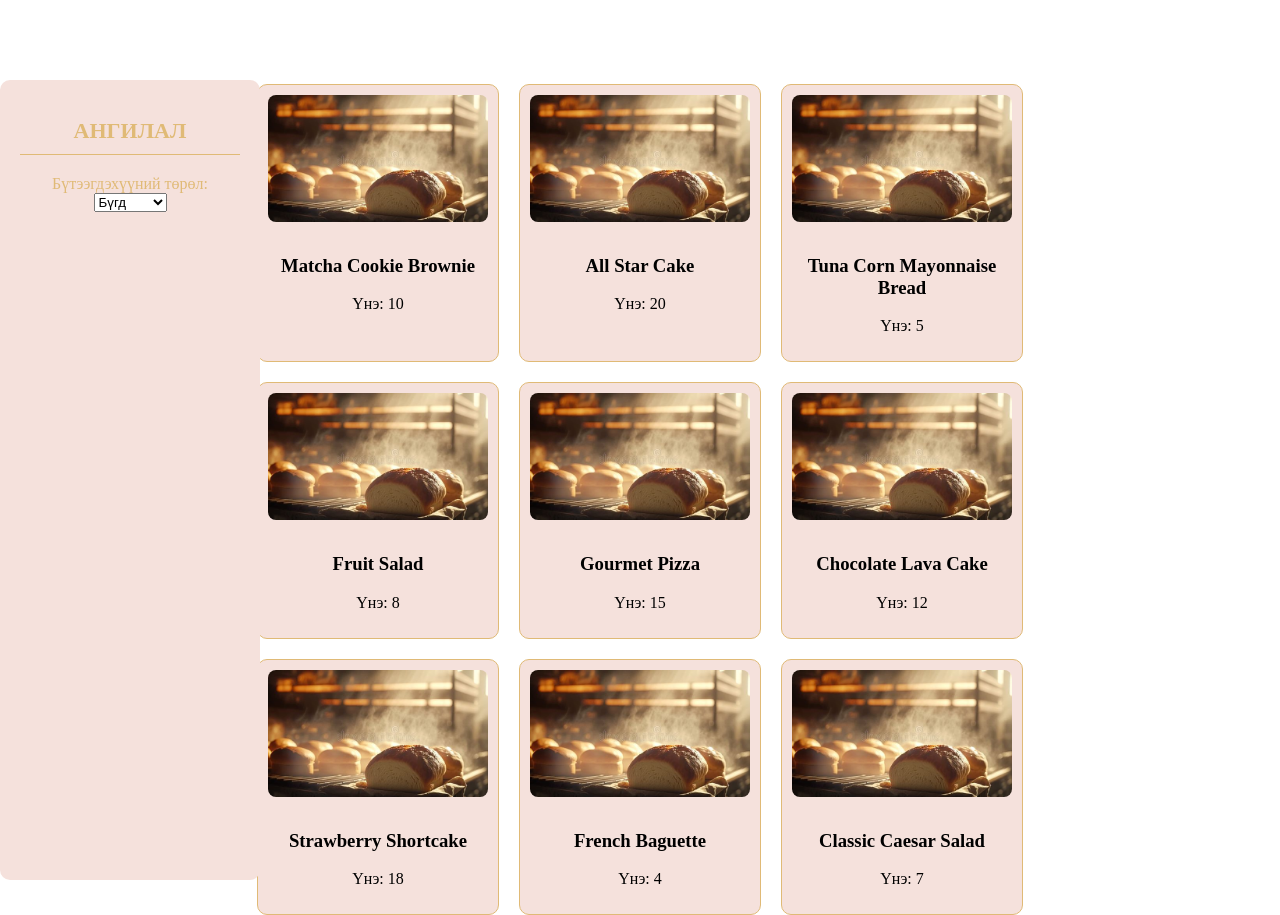
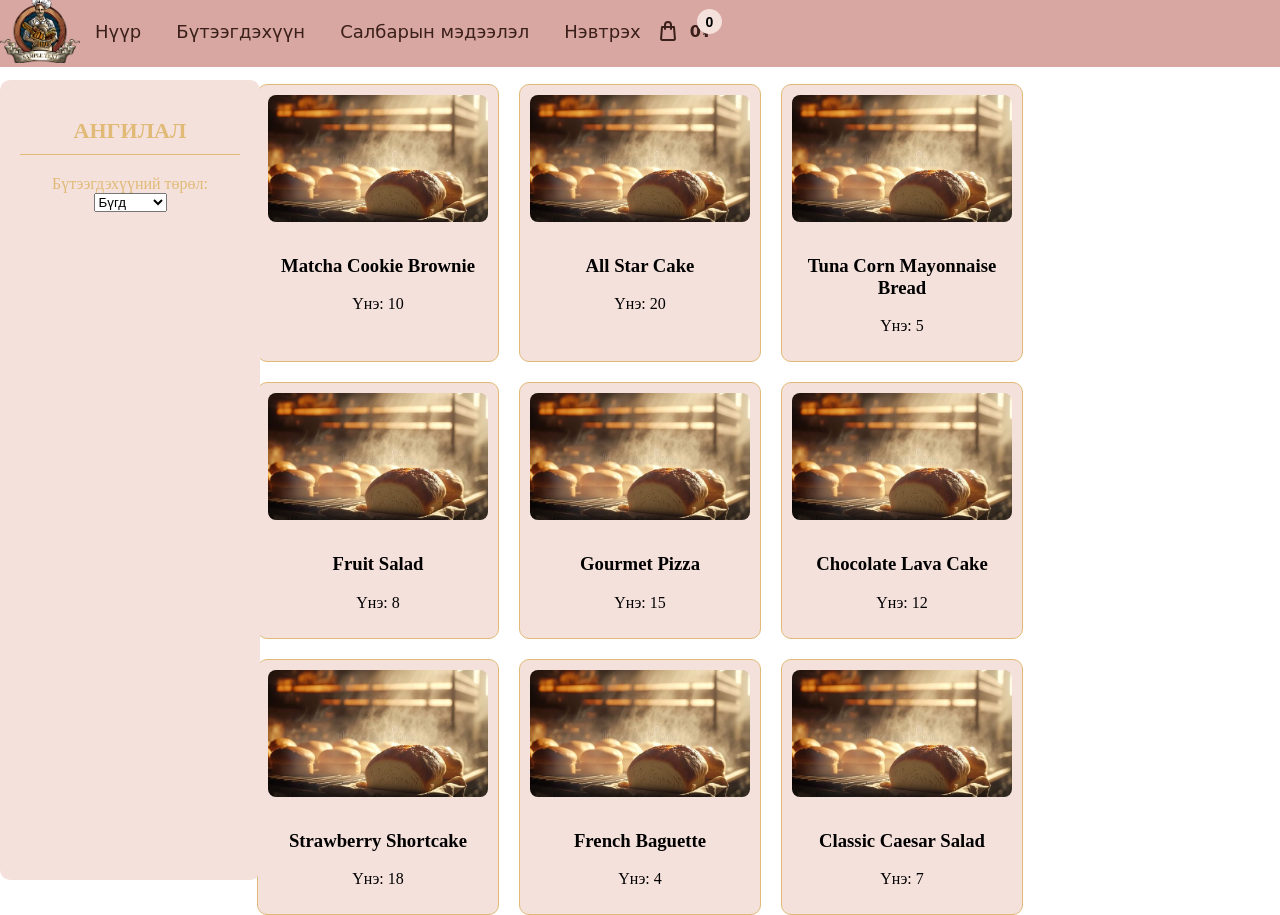
Before and after one commit to Daribazar/webproject-, a plain HTML site: page app.html in a window 1280 px wide. Shown: the top 915 px of the page. Drawn offline with Linux system fonts and the light colour scheme.

Commit message:
fixed again

```diff
--- a/app.html
+++ b/app.html
@@ -6,9 +6,9 @@
     <title>Component-той хэсэг</title>
   </head>
   <body>
-    <!-- <header-component
+    <header-component
       style="position: fixed; width: 100%; margin-top: -24px; z-index: 10;"
-    ></header-component> -->
+    ></header-component>
     <main>
       <aside>
         <category-sidebar></category-sidebar>
```
